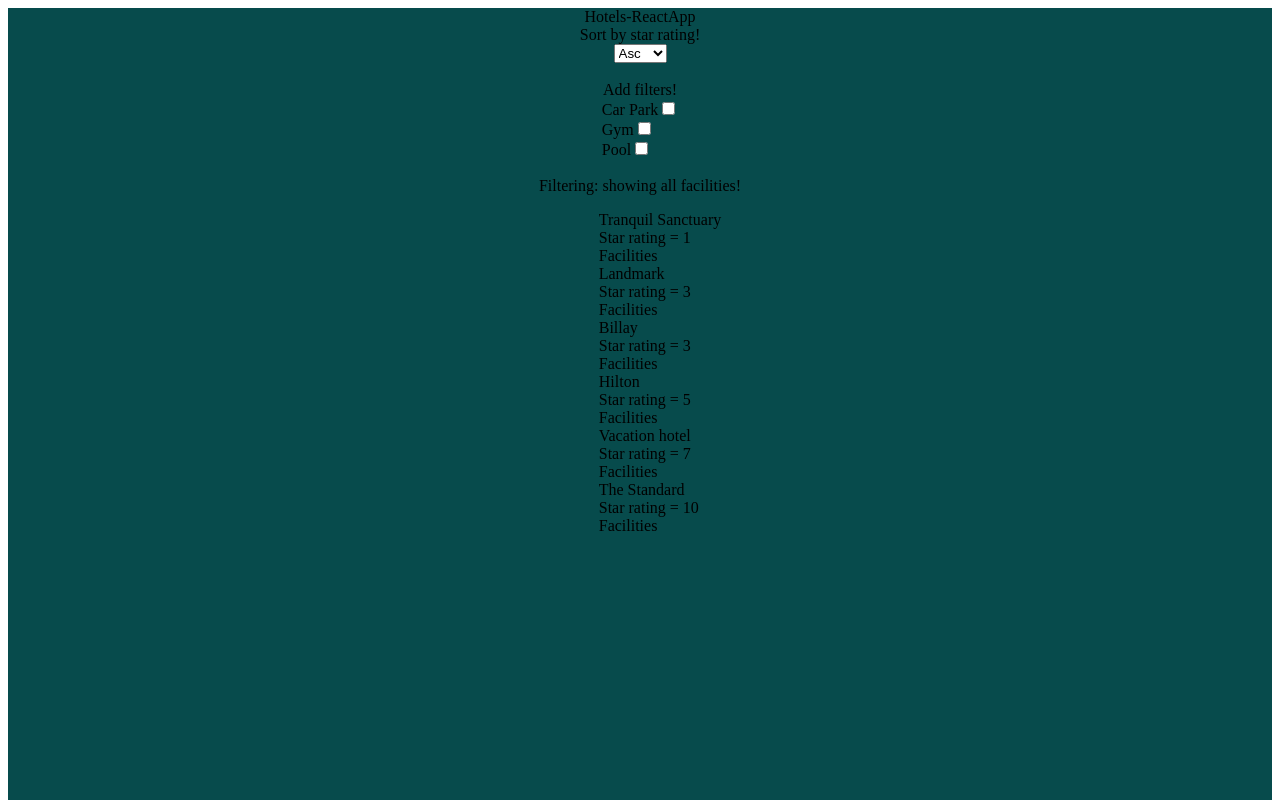
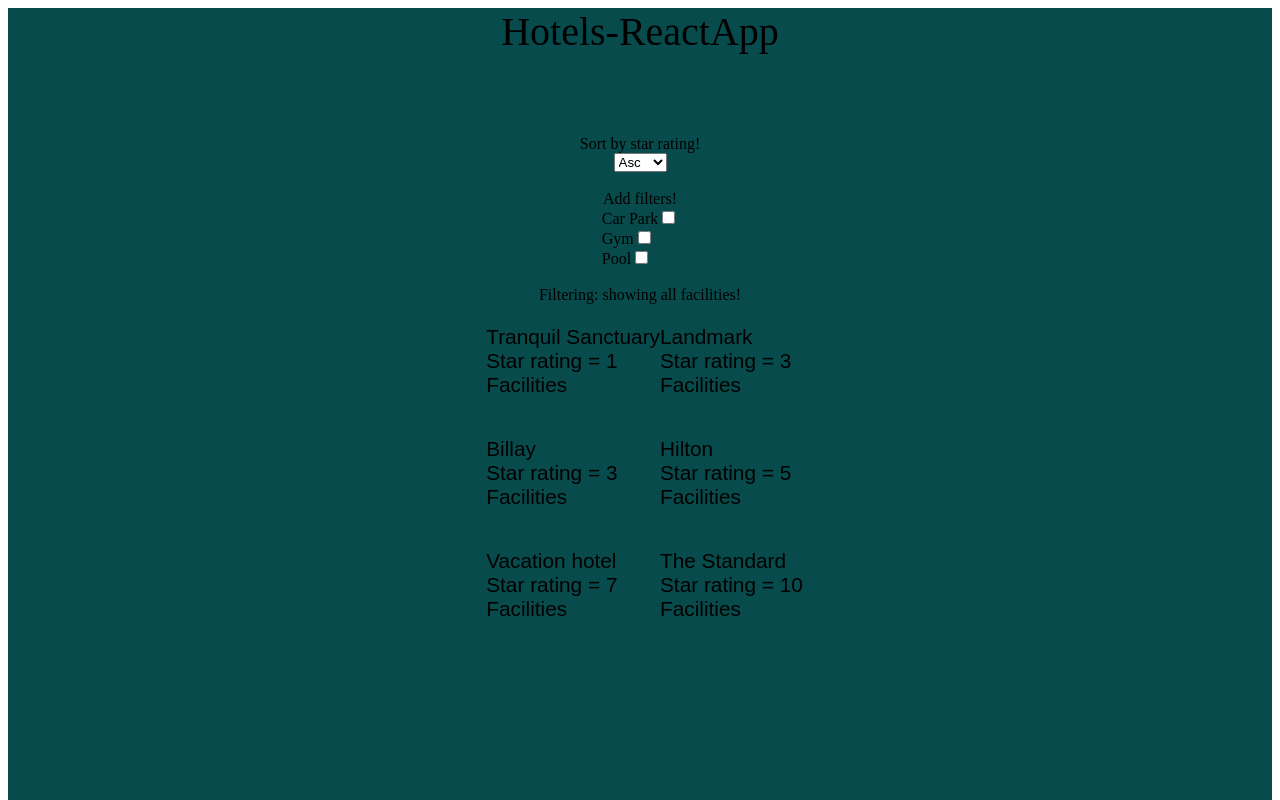
Before and after one commit to AlexKman/Hotels-react-app, a React (Create React App) app: page / in a window 1280 px wide. Shown: the top 800 px of the page. Built offline with nearby package versions, Linux system fonts and the light colour scheme.

Commit message:
added index.css file and updated styling inside app.css

```diff
--- a/src/App.css
+++ b/src/App.css
@@ -5,14 +5,24 @@
   height: 150vh;
   background-color: #074b4c;
 }
-.hotelsList {
+
+#header {
+  font-size: 5vh;
+  font-family: La Belle Aurore;
+  margin-bottom: 10vh;
+}
+
+#hotel {
+  margin-bottom: 5vh;
+}
+#filteroptions {
+  display: flex;
+  flex-direction: column;
+}
+.hotelslist {
   display: inline-grid;
   grid-template-columns: 1fr 1fr;
   grid-template-rows: auto;
   font-family: "Pontano sana", sans-serif;
   font-size: 1.3em;
 }
-#filteroptions {
-  display: flex;
-  flex-direction: column;
-}
```
Also changed, not shown: src/index.css (added, +14 -0 lines), 1 other file (tests, documents, lock files or other folders).
